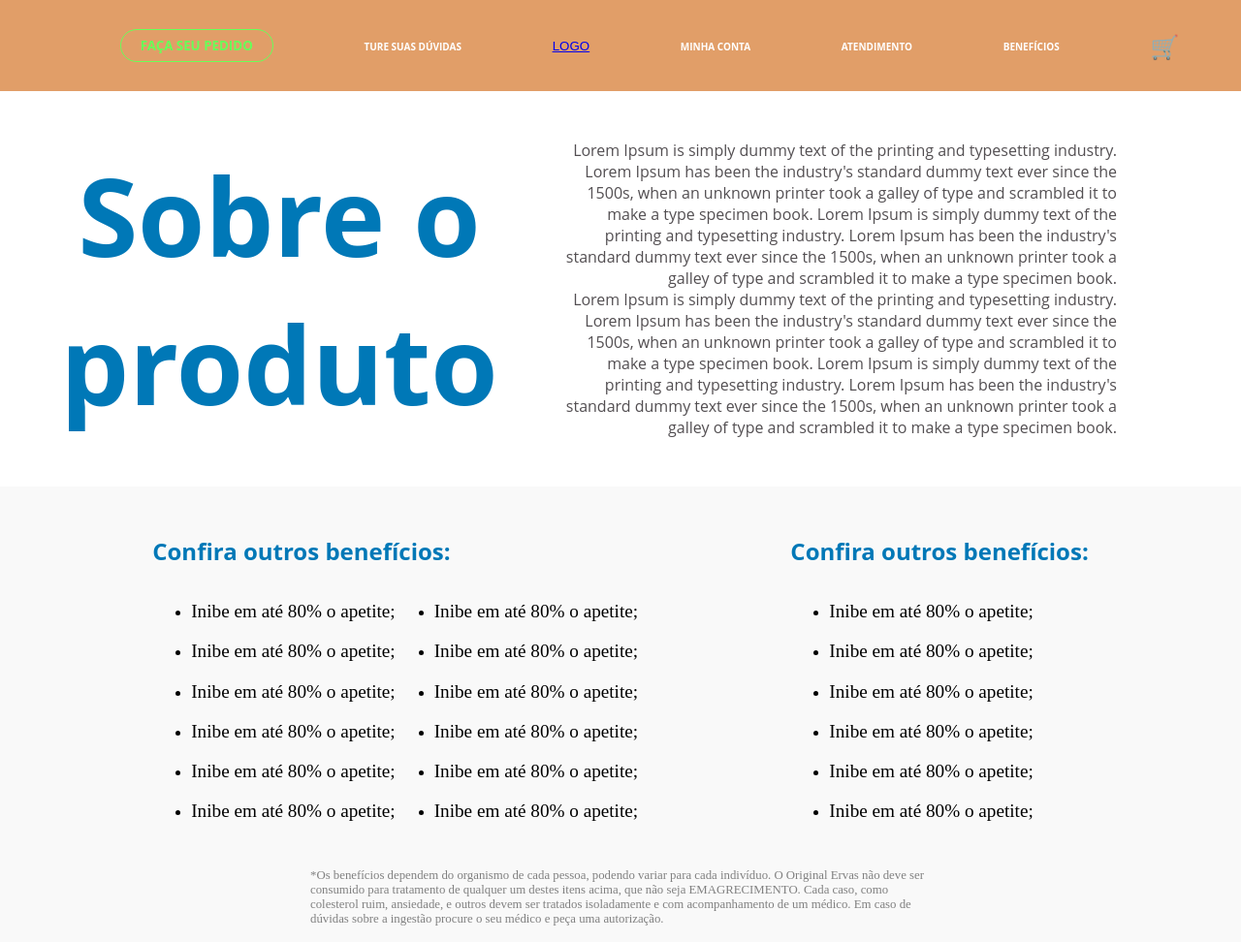
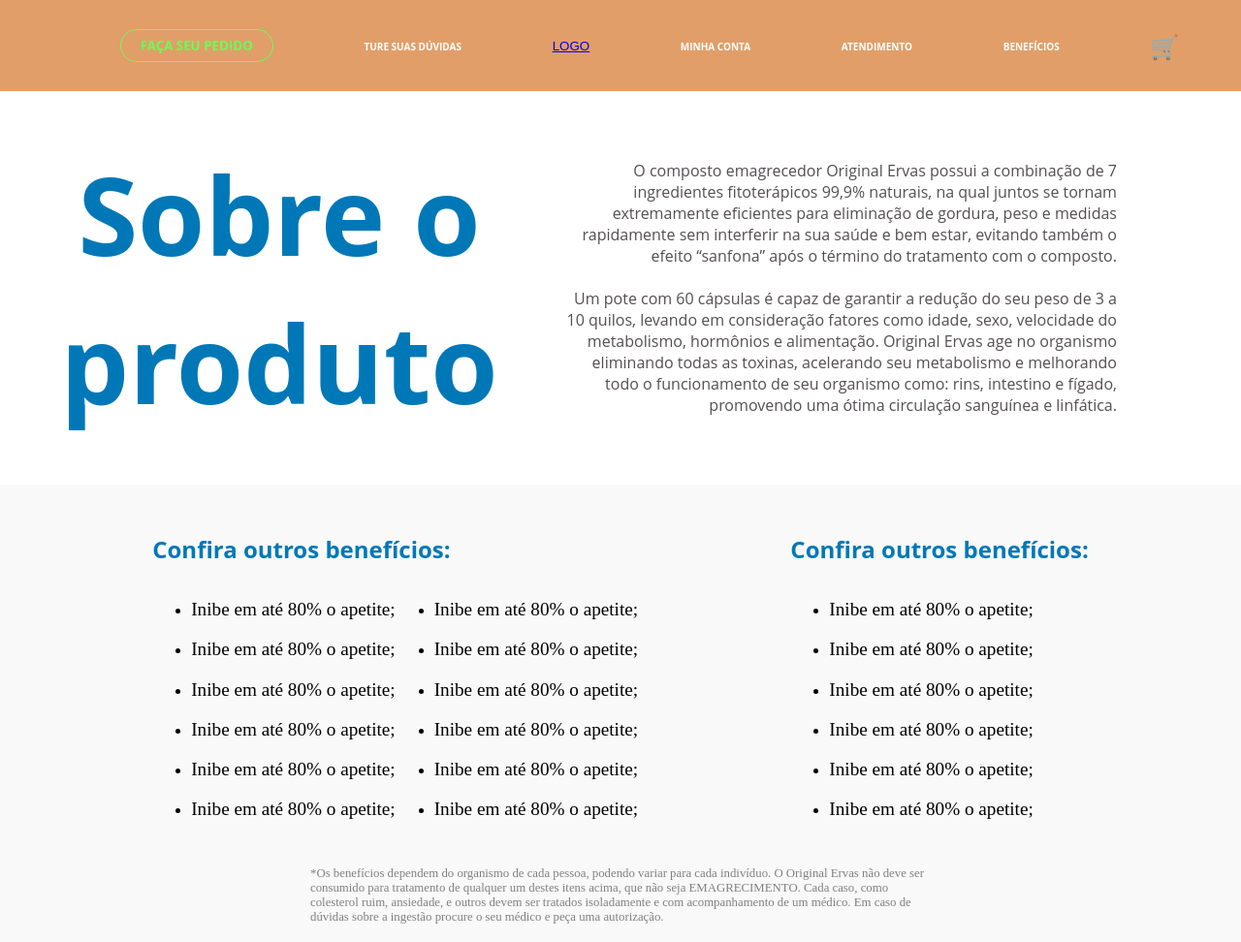
Before and after one commit to itsyoboygod/landpage, a plain HTML site: page src/beneficios.html in a window 1280 px wide. Shown: the top 972 px of the page at 97% size. Drawn offline with nearby package versions, Linux system fonts and the light colour scheme.

Commit message:
sobre o produto texto added

```diff
--- a/src/beneficios.html
+++ b/src/beneficios.html
@@ -66,14 +66,12 @@
             <h1>Sobre o produto</h1>
         </div>
         <div class="sobre-text">
-            <p>Lorem Ipsum is simply dummy text of the printing and typesetting industry. Lorem Ipsum has been the industry's standard dummy text ever since the 1500s, when an unknown printer took a galley of type and scrambled it to make a type specimen
-                book. Lorem Ipsum is simply dummy text of the printing and typesetting industry. Lorem Ipsum has been the industry's standard dummy text ever since the 1500s, when an unknown printer took a galley of type and scrambled it to make a type
-                specimen book.
+            <p>O composto emagrecedor Original Ervas possui a combinação de 7 ingredientes fitoterápicos 99,9% naturais, na qual juntos se tornam extremamente eficientes para eliminação de gordura, peso e medidas rapidamente sem interferir na sua saúde e
+                bem estar, evitando também o efeito “sanfona” após o término do tratamento com o composto.
             </p>
 
-            <p>Lorem Ipsum is simply dummy text of the printing and typesetting industry. Lorem Ipsum has been the industry's standard dummy text ever since the 1500s, when an unknown printer took a galley of type and scrambled it to make a type specimen
-                book. Lorem Ipsum is simply dummy text of the printing and typesetting industry. Lorem Ipsum has been the industry's standard dummy text ever since the 1500s, when an unknown printer took a galley of type and scrambled it to make a type
-                specimen book.
+            <p>Um pote com 60 cápsulas é capaz de garantir a redução do seu peso de 3 a 10 quilos, levando em consideração fatores como idade, sexo, velocidade do metabolismo, hormônios e alimentação. Original Ervas age no organismo eliminando todas as toxinas,
+                acelerando seu metabolismo e melhorando todo o funcionamento de seu organismo como: rins, intestino e fígado, promovendo uma ótima circulação sanguínea e linfática.
             </p>
         </div>
     </div>
```
